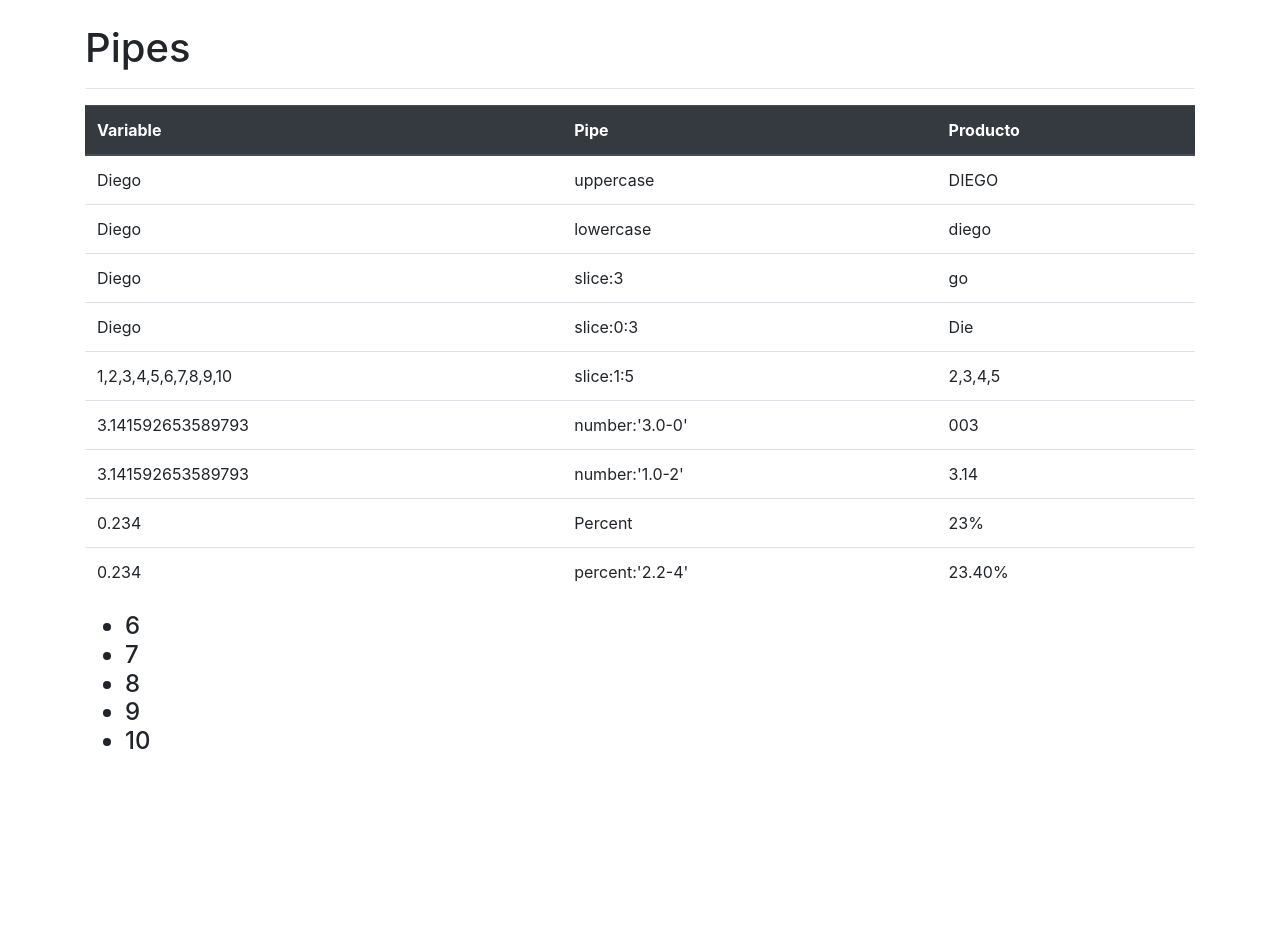
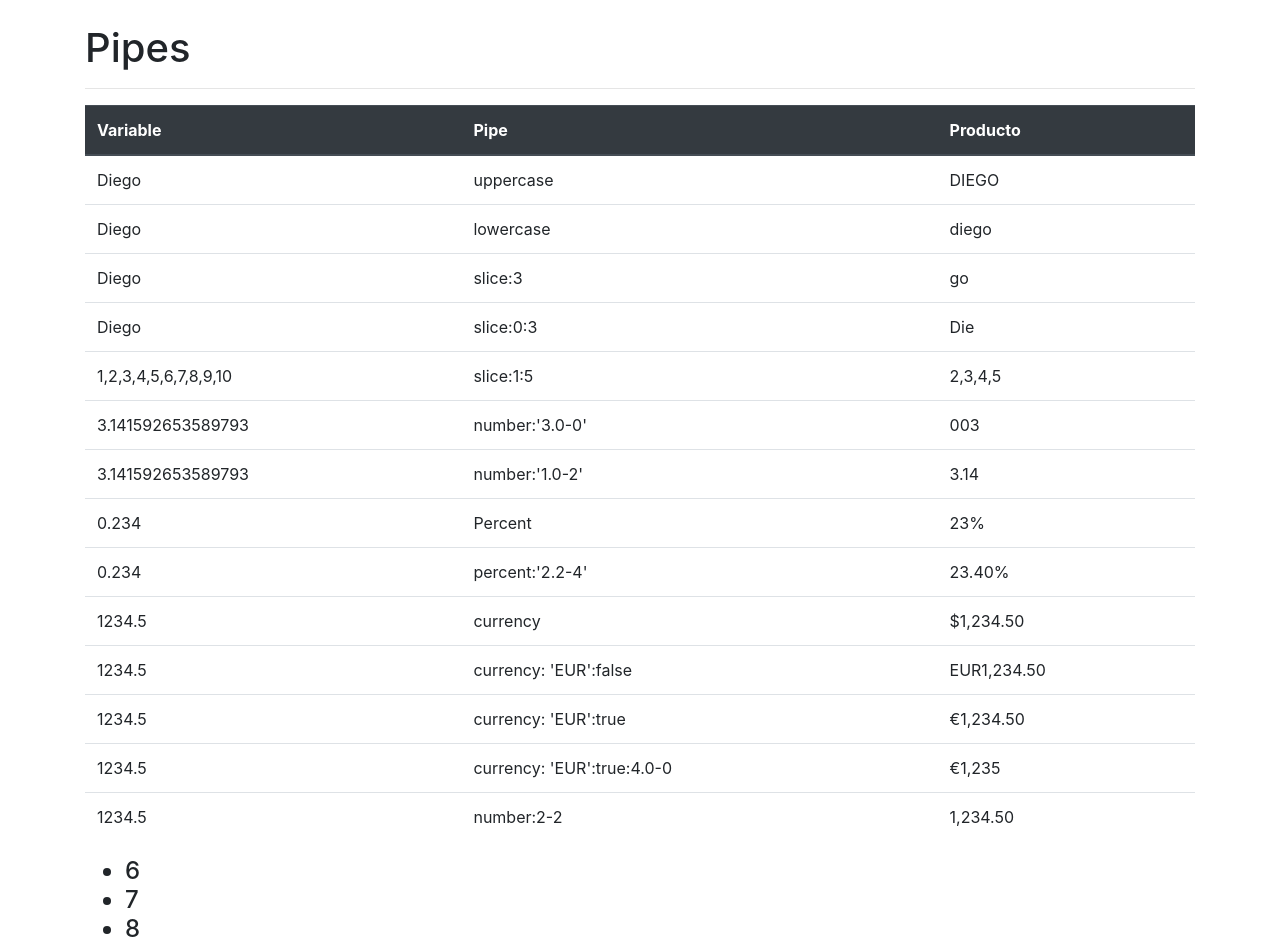
Before and after one commit to Diiiegor/angular-pipes, an Angular app: page / in a window 1280 px wide. Shown: the top 945 px of the page. Before the commit the page ends 800 px from the top, so only its background shows below. Built offline with nearby package versions, Linux system fonts and the light colour scheme.

Commit message:
Moneda currency

```diff
--- a/src/app/app.component.html
+++ b/src/app/app.component.html
@@ -57,6 +57,31 @@
       <td>percent:'2.2-4'</td>
       <td>{{a | percent:'2.2-4'}}</td>
     </tr>
+    <tr>
+      <td>{{salario}}</td>
+      <td>currency</td>
+      <td>{{salario | currency}}</td>
+    </tr>
+    <tr>
+      <td>{{salario}}</td>
+      <td>currency: 'EUR':false</td>
+      <td>{{salario | currency: 'EUR':false}}</td>
+    </tr>
+    <tr>
+      <td>{{salario}}</td>
+      <td>currency: 'EUR':true</td>
+      <td>{{salario | currency: 'EUR':true}}</td>
+    </tr>
+    <tr>
+      <td>{{salario}}</td>
+      <td>currency: 'EUR':true:4.0-0</td>
+      <td>{{salario | currency: 'EUR':true:'4.0-0'}}</td>
+    </tr>
+    <tr>
+      <td>{{salario}}</td>
+      <td>number:2-2</td>
+      <td>{{salario | number:'.2-2'}}</td>
+    </tr>
     </tbody>
   </table>
 
--- a/src/app/app.component.ts
+++ b/src/app/app.component.ts
@@ -11,4 +11,5 @@
   arreglo = [1, 2, 3, 4, 5, 6, 7, 8, 9, 10];
   pi = Math.PI;
   a = 0.234;
+  salario = 1234.5;
 }
```
